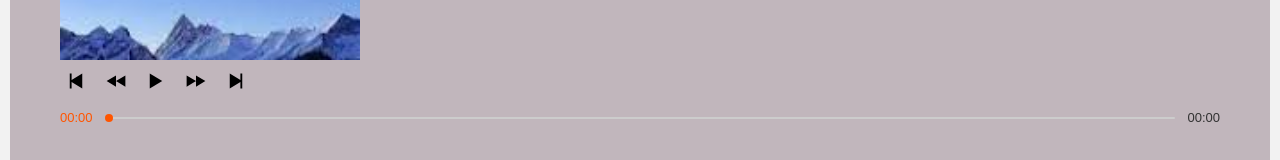
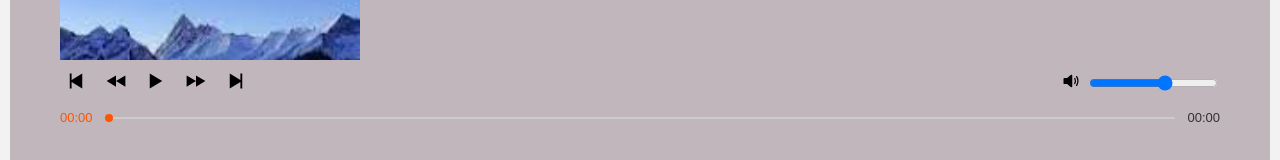
Before and after one commit to Alejandro-Cardozo/react-challenges, a React (Vite) app: page / in a window 1280 px wide. Shown: the part 260-420 px from the top of the page. Built offline with nearby package versions, Linux system fonts and the light colour scheme.

Commit message:
Handling volume and volume bar

```diff
--- a/src/components/Controls.jsx
+++ b/src/components/Controls.jsx
@@ -1,6 +1,7 @@
+// Hooks
 import { useState, useEffect, useCallback, useRef } from 'react';
 
-// icons
+// Icons
 import {
   IoPlayBackSharp,
   IoPlayForwardSharp,
@@ -8,6 +9,10 @@ import {
   IoPlaySkipForwardSharp,
   IoPlaySharp,
   IoPauseSharp,
+  IoVolumeHigh,
+  IoVolumeOff,
+  IoVolumeMedium,
+  IoVolumeLow,
 } from 'react-icons/io5';
 
 const Controls = ({
@@ -21,6 +26,9 @@ const Controls = ({
   setCurrentTrack,
 }) => {
   const [isPlaying, setIsPlaying] = useState(false);
+  const [volume, setVolume] = useState(60);
+  const [muteVolume, setMuteVolume] = useState(false);
+
   const playAnimationRef = useRef();
 
   const togglePlayPause = () => {
@@ -38,15 +46,6 @@ const Controls = ({
 
     playAnimationRef.current = requestAnimationFrame(repeat);
   }, [audioRef, duration, progressBarRef, setTimeProgress]);
-
-  useEffect(() => {
-    if (isPlaying) {
-      audioRef.current.play();
-    } else {
-      audioRef.current.pause();
-    }
-    playAnimationRef.current = requestAnimationFrame(repeat);
-  }, [isPlaying, audioRef, repeat]);
 
   const skipForward = () => {
     audioRef.current.currentTime += 15;
@@ -77,6 +76,28 @@ const Controls = ({
     }
   };
 
+  useEffect(() => {
+    if (isPlaying) {
+      audioRef.current.play();
+    } else {
+      audioRef.current.pause();
+    }
+    playAnimationRef.current = requestAnimationFrame(repeat);
+  }, [isPlaying, audioRef, repeat]);
+
+  useEffect(() => {
+    if (audioRef) {
+      audioRef.current.volume = volume / 100;
+    }
+  }, [volume, audioRef]);
+
+  useEffect(() => {
+    if (audioRef) {
+      audioRef.current.volume = volume / 100;
+      audioRef.current.muted = muteVolume;
+    }
+  }, [volume, audioRef, muteVolume]);
+
   return (
     <div className='controls-wrapper'>
       <div className='controls'>
@@ -97,6 +118,29 @@ const Controls = ({
           <IoPlaySkipForwardSharp />
         </button>
       </div>
+      <div className='volume'>
+        <button onClick={() => setMuteVolume((prev) => !prev)}>
+          {muteVolume || volume < 5 ? (
+            <IoVolumeOff />
+          ) : volume < 35 ? (
+            <IoVolumeLow />
+          ) : volume < 75 ? (
+            <IoVolumeMedium />
+          ) : (
+            <IoVolumeHigh />
+          )}
+        </button>
+        <input
+          style={{
+            background: `linear-gradient(to right, #f50 ${volume}%, #ccc ${volume}%)`,
+          }}
+          type='range'
+          min={0}
+          max={100}
+          value={volume}
+          onChange={(e) => setVolume(e.target.value)}
+        />
+      </div>
     </div>
   );
 };
```
